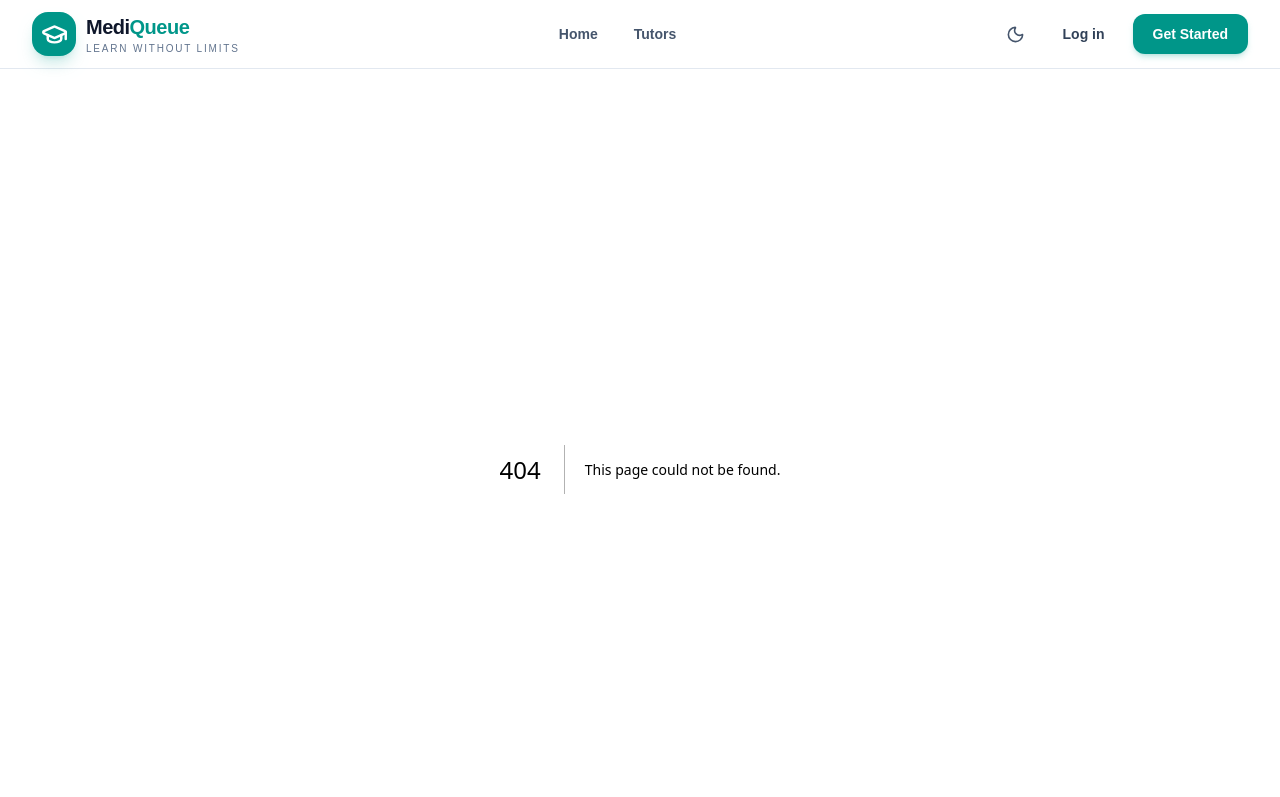
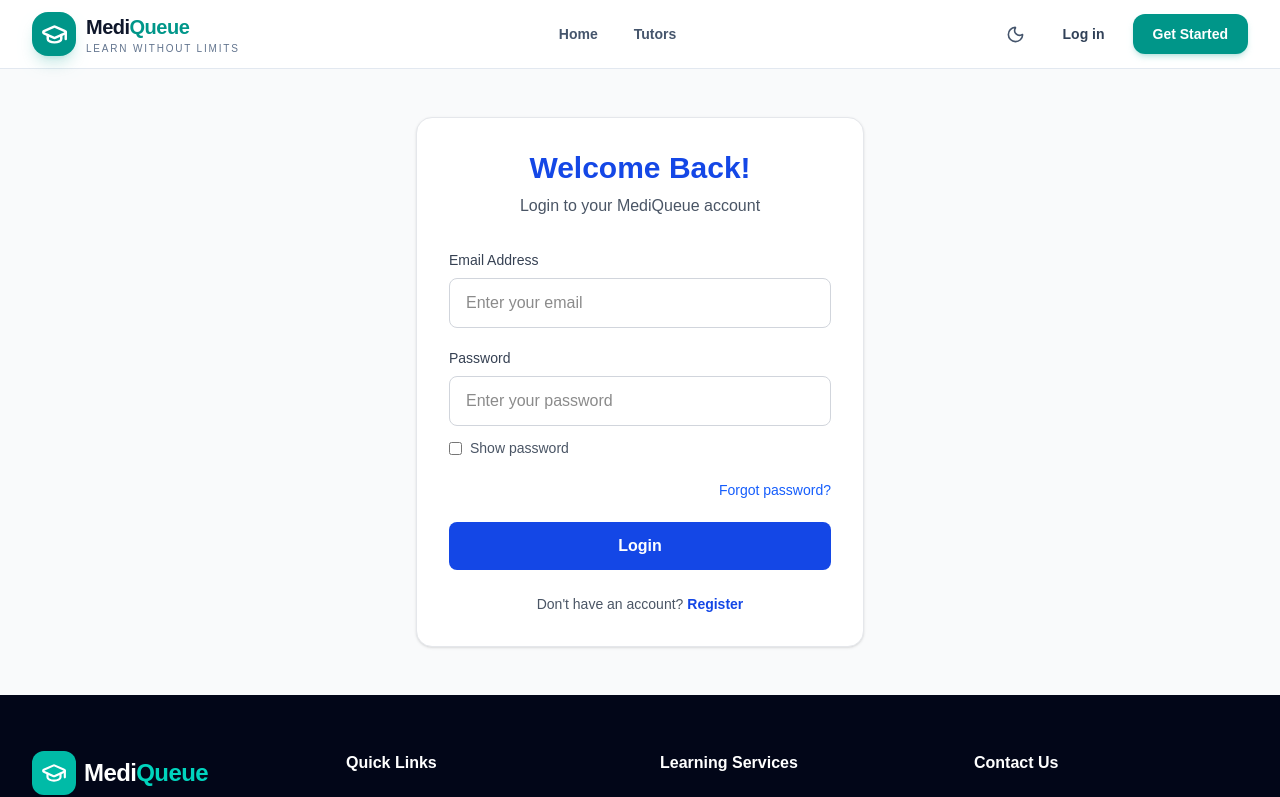
Before and after one commit to MohammadMahfuzurRahman/assignment-09, a Next.js app: page /login in a window 1280 px wide. Before the commit this address had no page. Shown: the top 797 px of the page. Built offline with nearby package versions, Linux system fonts and the light colour scheme.

Commit message:
login page create

```diff
--- /dev/null
+++ b/src/app/login/page.js
@@ -0,0 +1,107 @@
+
+"use client";
+
+import { useState } from "react";
+import Link from "next/link";
+
+export default function LoginPage() {
+  const [showPassword, setShowPassword] = useState(false);
+  const [message, setMessage] = useState("");
+
+  function handleSubmit(e) {
+    e.preventDefault();
+    setMessage("Login is not connected to the backend yet.");
+  }
+
+  return (
+    <div className="flex min-h-[75vh] items-center justify-center bg-gray-50 px-4 py-12">
+      <div className="w-full max-w-md rounded-2xl border border-gray-200 bg-white p-8 shadow-sm">
+        <div className="mb-8 text-center">
+          <h1 className="text-3xl font-bold text-blue-700">
+            Welcome Back!
+          </h1>
+          <p className="mt-2 text-gray-600">
+            Login to your MediQueue account
+          </p>
+        </div>
+
+        <form onSubmit={handleSubmit} className="space-y-5">
+          <div>
+            <label
+              htmlFor="email"
+              className="mb-2 block text-sm font-medium text-gray-700"
+            >
+              Email Address
+            </label>
+            <input
+              id="email"
+              name="email"
+              type="email"
+              placeholder="Enter your email"
+              required
+              className="w-full rounded-lg border border-gray-300 px-4 py-3 outline-none focus:border-blue-600 focus:ring-2 focus:ring-blue-100"
+            />
+          </div>
+
+          <div>
+            <label
+              htmlFor="password"
+              className="mb-2 block text-sm font-medium text-gray-700"
+            >
+              Password
+            </label>
+            <input
+              id="password"
+              name="password"
+              type={showPassword ? "text" : "password"}
+              placeholder="Enter your password"
+              required
+              className="w-full rounded-lg border border-gray-300 px-4 py-3 outline-none focus:border-blue-600 focus:ring-2 focus:ring-blue-100"
+            />
+
+            <label className="mt-3 flex items-center gap-2 text-sm text-gray-600">
+              <input
+                type="checkbox"
+                checked={showPassword}
+                onChange={(e) => setShowPassword(e.target.checked)}
+              />
+              Show password
+            </label>
+          </div>
+
+          <div className="text-right">
+            <Link
+              href="/forgot-password"
+              className="text-sm text-blue-600 hover:underline"
+            >
+              Forgot password?
+            </Link>
+          </div>
+
+          <button
+            type="submit"
+            className="w-full rounded-lg bg-blue-700 px-4 py-3 font-semibold text-white transition hover:bg-blue-800"
+          >
+            Login
+          </button>
+
+          {message && (
+            <p className="text-center text-sm text-amber-700">
+              {message}
+            </p>
+          )}
+        </form>
+
+        <p className="mt-6 text-center text-sm text-gray-600">
+          Don't have an account?{" "}
+          <Link
+            href="/register"
+            className="font-semibold text-blue-700 hover:underline"
+          >
+            Register
+          </Link>
+        </p>
+      </div>
+    </div>
+  );
+}
```
